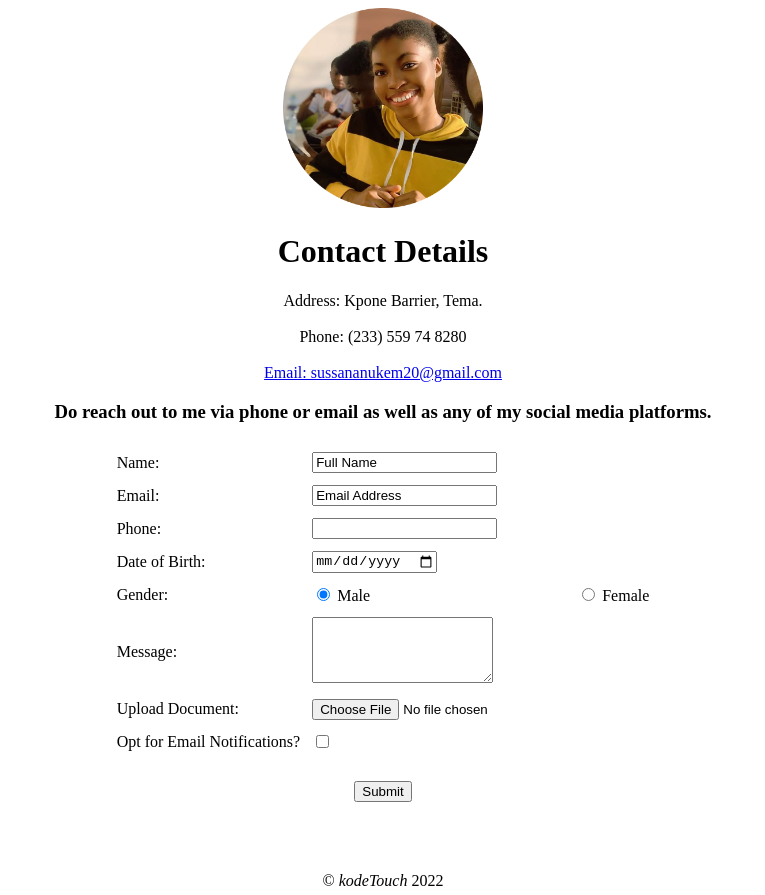
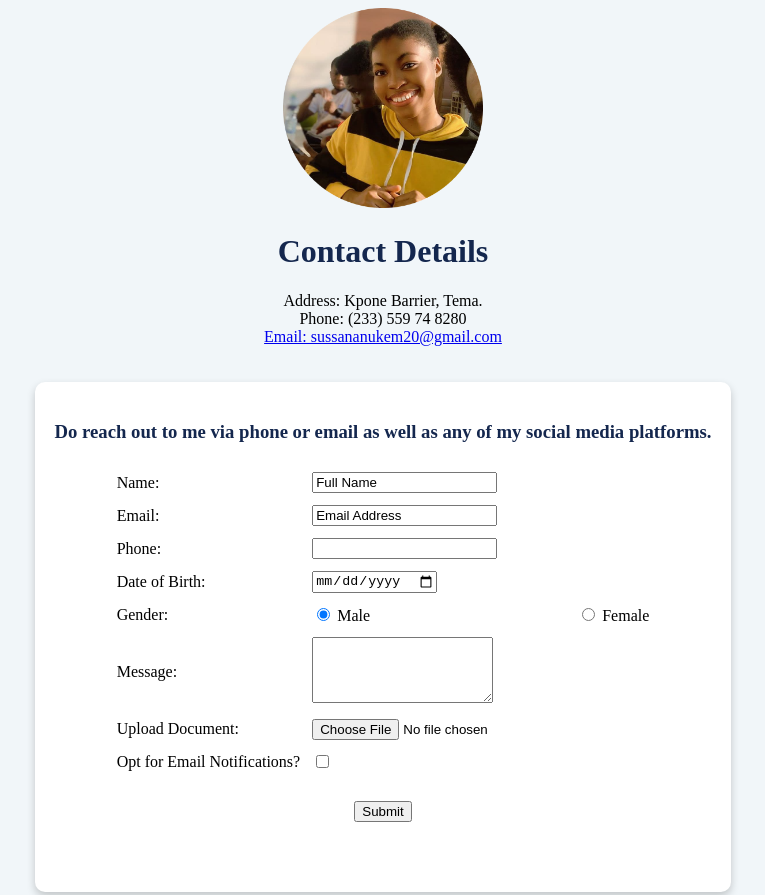
Before and after one commit to sussananukem/my-resume, a plain HTML site: page contact-me.html in a window 1280 px wide. Shown: the top 895 px of the page, without its empty margins (257-1022 px from the left). Drawn offline with Linux system fonts and the light colour scheme.

```diff
--- a/contact-me.html
+++ b/contact-me.html
@@ -4,9 +4,10 @@
 <head>
   <meta charset="utf-8">
   <title>S.A's Contact Details</title>
+  <link rel="stylesheet" href="css/styles.css">
 </head>
 
-<body >
+<body>
   <center>
 
     <!--MY CONTACT DETAILS  -->
@@ -14,20 +15,21 @@
     <h1>Contact Details</h1>
     <p>
 
-      Address: Kpone Barrier, Tema.<br><br>
-      Phone: (233) 559 74 8280 <br><br>
+      Address: Kpone Barrier, Tema.<br>
+      Phone: (233) 559 74 8280 <br>
       <a href="mailto:sussananukem20@gmail.com?subject=Feedback">Email: sussananukem20@gmail.com</a> <br>
 
     </p>
 
 
-  <h3>Do reach out to me via phone or email as well as any of my social media platforms.</h3>
-  </center>
+</center>
+<div align="center">
+  <form action="mailto: sussananukem21@outlook.com" method="post" enctype="text/plain">
+  <div class="card">
+    <h3 align = "center">Do reach out to me via phone or email as well as any of my social media platforms.</h3>
 
-  <form  action="mailto: sussananukem21@outlook.com" method="post" enctype="text/plain">
-
-    <table cellspacing="10" align = "center">
-      <tbody >
+    <table cellspacing="10" align="center">
+      <tbody>
         <tr>
           <td> <label for="">Name:</label></td>
           <td> <input type="text" name="userName" value="Full Name"></td>
@@ -51,9 +53,11 @@
         <tr>
           <td> <label for="">Gender:</label></td>
           <td> <input type="radio" name="gender" value="male" id="male" checked>
-          <label for="male">Male</label> </td>
+            <label for="male">Male</label>
+          </td>
           <td><input type="radio" name="gender" value="female" id="female">
-          <label for="female">Female</label> </td>
+            <label for="female">Female</label>
+          </td>
         </tr>
 
         <tr>
@@ -76,17 +80,24 @@
       </tbody>
     </table>
 
+
     <br>
     <center>
-        <input type="submit" name="" value="Submit">
+      <input type="submit" name="" value="Submit">
     </center>
+  </div>
 
   </form>
+</div>
+
+
+
+
   <br>
   <br>
   <br>
 
-  <footer align = "center">
+  <footer align="center">
     <p> © <em>kodeTouch</em> 2022</p>
   </footer>
 
--- /dev/null
+++ b/css/styles.css
@@ -0,0 +1,31 @@
+body {
+  background-color: #F1F6F9;
+
+}
+
+hr {
+  border-style: none;
+  border-top-style: dotted;
+  border-width: 3px;
+  border-color: #14274E;
+
+ }
+
+h1, h3 {
+  color: #14274E;
+}
+
+
+
+
+.card {
+  display: inline-block;
+  width: auto;
+  background-color: white;
+  box-shadow: 0 4px 8px 0 rgba(0, 0, 0, 0.2);
+  transition: 0.3s;
+
+margin-top: 20px;
+  padding: 20px 20px 70px;
+  border-radius: 10px;
+}
```
Also changed, not shown: index.html (+41 -10 lines), 1 other file.
